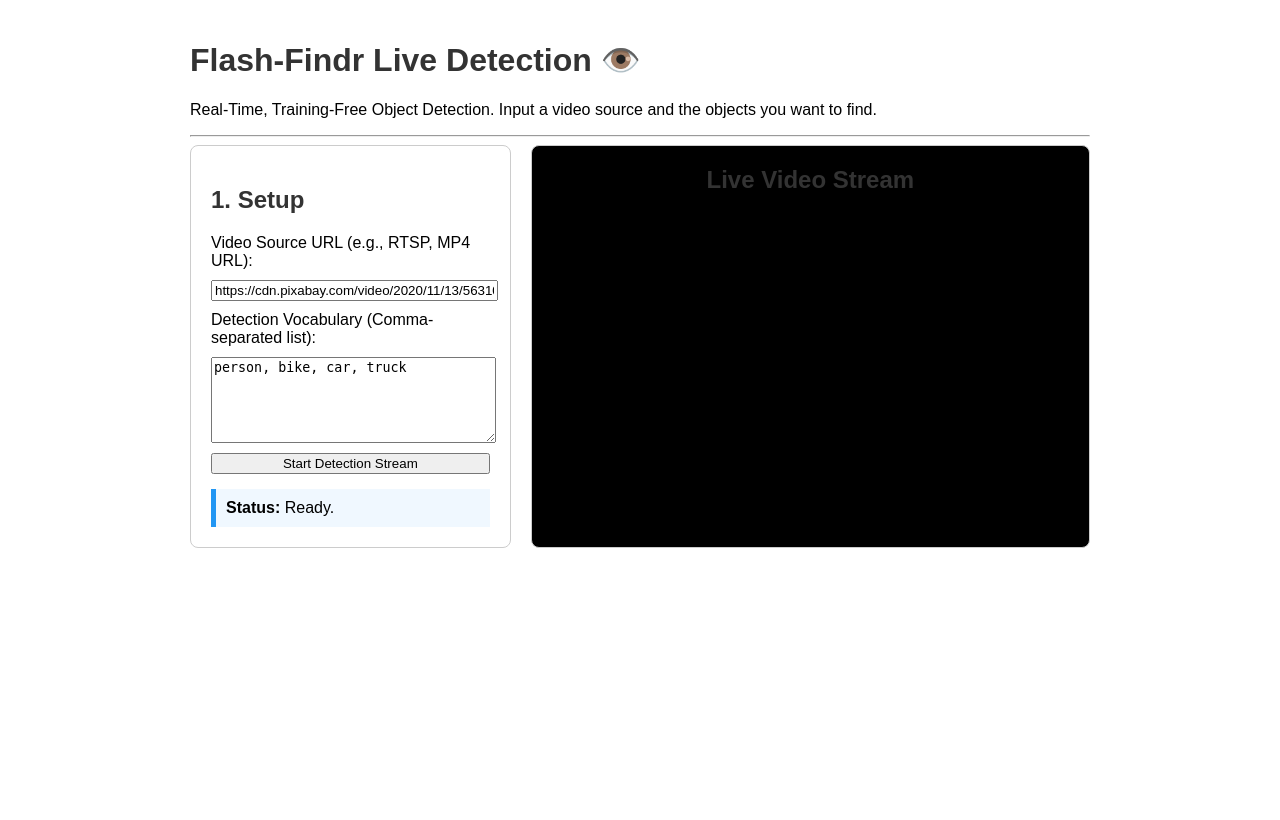
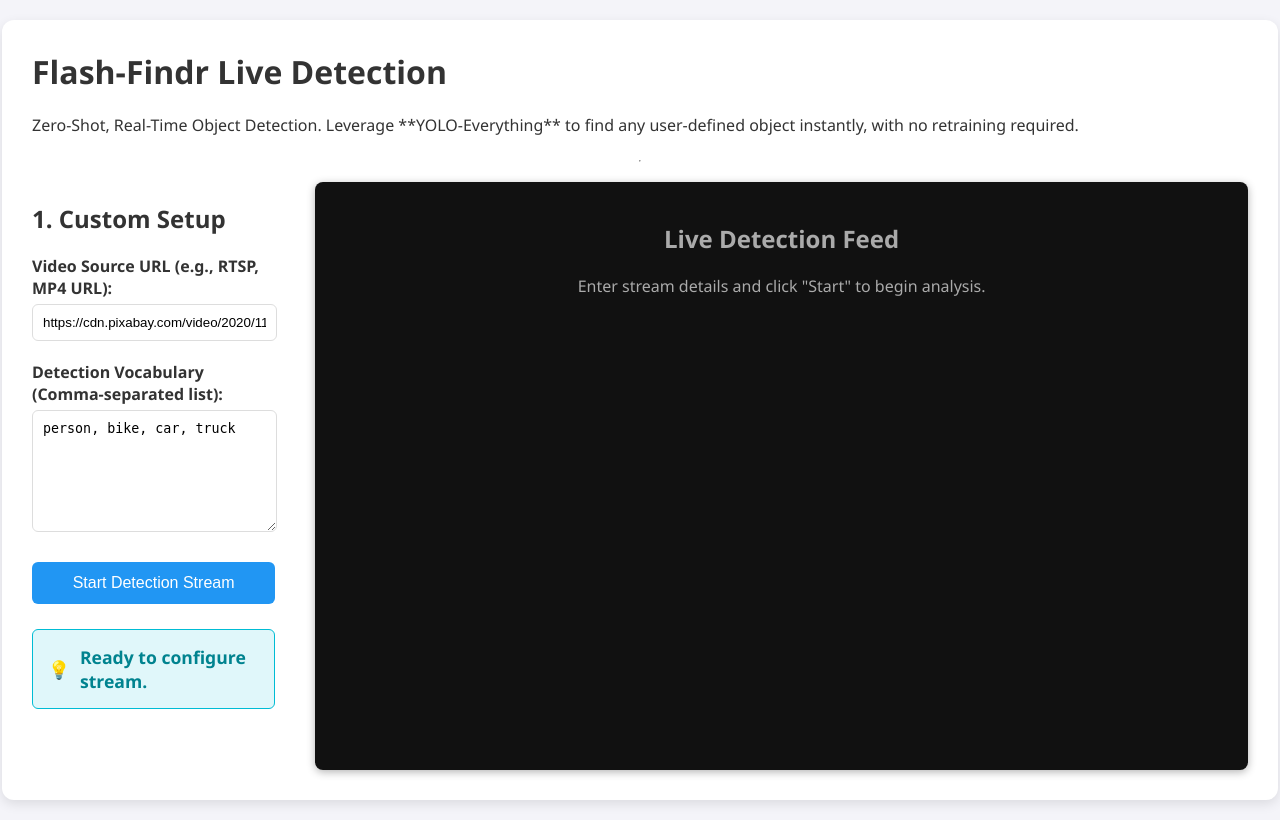
Before and after one commit to alicranck/Flash-Findr, a FastAPI app: page / in a window 1280 px wide. Before the commit the page ends 548 px from the top, so only its background shows below. Run offline with FastAPI, Linux system fonts and the light colour scheme.

Commit message:
frontend updates

```diff
--- /dev/null
+++ b/frontend/static/main.js
@@ -0,0 +1,67 @@
+// Get elements for easier access
+const form = document.getElementById('detection-form');
+const videoStreamImg = document.getElementById('video-stream');
+const startButton = document.getElementById('startButton');
+const statusBox = document.getElementById('status-box');
+const statusMessage = document.getElementById('status-message');
+const placeholderText = document.getElementById('placeholder-text');
+
+const apiUrl = "/stream/start";
+
+// Initial setup
+statusBox.className = 'status-box status-ready';
+
+// Function to update status with new style
+function updateStatus(message, state) {
+    statusMessage.textContent = message;
+    statusBox.className = 'status-box status-' + state;
+
+    // Update icon based on state
+    const icon = statusBox.querySelector('.status-icon');
+    if (state === 'live') icon.textContent = '🟢';
+    else if (state === 'ready') icon.textContent = '💡';
+    else if (state === 'pending') icon.textContent = '⏳';
+    else if (state === 'error') icon.textContent = '❌';
+}
+
+// --- Stream Error Handling ---
+videoStreamImg.onerror = function() {
+    updateStatus('ERROR: Stream failed or ended. Check video URL and FastAPI logs.', 'error');
+    startButton.disabled = false;
+    videoStreamImg.style.display = 'none';
+    placeholderText.style.display = 'block'; // Show placeholder again
+    videoStreamImg.src = "";
+};
+
+
+// --- Form Submission Logic ---
+form.addEventListener('submit', function(e) {
+    e.preventDefault();
+
+    const videoUrl = document.getElementById('videoUrl').value;
+    const classesText = document.getElementById('classes').value;
+    const classes = classesText.split(',').map(c => c.trim()).filter(c => c.length > 0);
+
+    if (classes.length === 0) {
+        updateStatus('ERROR: Please enter at least one detection class.', 'error');
+        return;
+    }
+
+    const classesTextJoined = classes.join(',');
+    const streamURL = `${apiUrl}?video_url=${encodeURIComponent(videoUrl)}&classes=${encodeURIComponent(classesTextJoined)}`;
+
+    // 1. Set PENDING status
+    updateStatus('Starting stream and compiling vocabulary...', 'pending');
+    startButton.disabled = true;
+    placeholderText.style.display = 'none'; // Hide placeholder
+
+    // 2. Set the stream source
+    videoStreamImg.src = streamURL;
+    videoStreamImg.style.display = 'block';
+
+    // 3. Set LIVE status after a short delay (allowing the backend time to start processing)
+    // Note: This is an *optimistic* update. The onerror handler catches true failure.
+    setTimeout(() => {
+        updateStatus('Stream LIVE! Detection running.', 'live');
+    }, 1000);
+});
--- /dev/null
+++ b/frontend/static/style.css
@@ -0,0 +1,164 @@
+/* --- Global Styles & Colors --- */
+:root {
+    --primary-color: #2196F3; /* Blue - for buttons/status */
+    --secondary-color: #f4f4f9; /* Light Gray - for background */
+    --border-color: #ddd;
+    --success-color: #4CAF50;
+    --error-color: #F44336;
+    --text-color: #333;
+}
+
+body {
+    font-family: 'Segoe UI', Tahoma, Geneva, Verdana, sans-serif;
+    background-color: var(--secondary-color);
+    color: var(--text-color);
+    margin: 0;
+    padding: 10px 0;
+    display: flex;
+    justify-content: center;
+    align-items: center;
+    min-height: 100vh;
+}
+
+/* --- Layout --- */
+.main-wrapper {
+    max-width: 95%;
+    width: 95%;
+    max-height: 90vh;
+    height: 90vh;
+    background-color: #fff;
+    padding: 30px;
+    border-radius: 12px;
+    box-shadow: 0 4px 12px rgba(0, 0, 0, 0.1);
+    display: flex;
+    flex-direction: column;
+}
+
+.container {
+    flex-grow: 1;
+    display: flex;
+    gap: 30px;
+    min-height: 0;
+}
+
+#control-panel {
+    /* restrict width to 20% of container */
+    flex: 0 0 20%;
+    padding: 0;
+    overflow-y: auto; /* Allows the setup panel to scroll if content is too long */
+    padding-right: 10px; /* Space for scrollbar */
+}
+
+/* New style for the video feed to fill its flexible space */
+#video-feed {
+    flex: 2;
+    background: #111;
+    border-radius: 8px;
+    overflow: hidden;
+    box-shadow: 0 2px 8px rgba(0, 0, 0, 0.3);
+    /* Ensure video feed container respects its parent's height */
+    height: 100%;
+    display: flex;
+    flex-direction: column;
+}
+
+#video-stream {
+    width: 100%;
+    /* NEW: Use flex-grow to make the video image fill the remaining space */
+    flex-grow: 1;
+    object-fit: contain; /* Ensures the video content scales correctly within its container */
+}
+
+/* Additional fix for the main header elements to ensure they don't take up too much vertical space */
+h1, p {
+    margin-top: 0;
+}
+hr {
+    margin-bottom: 20px;
+}
+
+/* --- Form & Input Elements --- */
+label {
+    display: block;
+    margin-top: 15px;
+    margin-bottom: 5px;
+    font-weight: 600;
+    color: var(--text-color);
+}
+
+input[type="text"], textarea {
+    display: block;
+    width: calc(100% - 20px);
+    padding: 10px;
+    border: 1px solid var(--border-color);
+    border-radius: 6px;
+    margin-bottom: 20px;
+    transition: border-color 0.3s;
+}
+input:focus, textarea:focus {
+    border-color: var(--primary-color);
+    outline: none;
+}
+
+textarea {
+    height: 100px;
+    resize: vertical;
+}
+
+button {
+    padding: 12px 20px;
+    background-color: var(--primary-color);
+    color: white;
+    border: none;
+    border-radius: 6px;
+    cursor: pointer;
+    font-size: 16px;
+    transition: background-color 0.3s, opacity 0.3s;
+    width: 100%;
+    margin-top: 10px;
+}
+
+button:hover:not(:disabled) {
+    background-color: #1a78c2;
+}
+
+button:disabled {
+    opacity: 0.6;
+    cursor: not-allowed;
+}
+
+/* --- Status Indicator (Modernized) --- */
+.status-box {
+    margin-top: 25px;
+    padding: 15px;
+    border-radius: 6px;
+    font-size: 1.1em;
+    font-weight: 600;
+    display: flex;
+    align-items: center;
+}
+
+.status-ready {
+    background-color: #e0f7fa;
+    border: 1px solid #00bcd4;
+    color: #00838f;
+}
+.status-live {
+    background-color: #e8f5e9;
+    border: 1px solid var(--success-color);
+    color: var(--success-color);
+}
+.status-error {
+    background-color: #ffebee;
+    border: 1px solid var(--error-color);
+    color: var(--error-color);
+}
+.status-pending {
+    background-color: #fff3e0;
+    border: 1px solid #ff9800;
+    color: #ef6c00;
+}
+
+.status-icon {
+    margin-right: 10px;
+}
--- a/frontend/templates/index.html
+++ b/frontend/templates/index.html
@@ -4,27 +4,17 @@
     <meta charset="UTF-8">
     <meta name="viewport" content="width=device-width, initial-scale=1.0">
     <title>{{ title }}</title>
-    <style>
-        body { font-family: sans-serif; max-width: 900px; margin: 0 auto; padding: 20px; }
-        .container { display: flex; gap: 20px; }
-        #control-panel { flex: 1; padding: 20px; border: 1px solid #ccc; border-radius: 8px; }
-        #video-feed { flex: 2; border: 1px solid #ccc; border-radius: 8px; background: #000; }
-        #video-stream { width: 100%; display: block; border-radius: 4px; }
-        label, input, textarea, button { display: block; width: 100%; margin-bottom: 10px; }
-        textarea { height: 80px; resize: vertical; }
-        h1, h2 { color: #333; }
-        .info { margin-top: 15px; padding: 10px; background-color: #f0f8ff; border-left: 5px solid #2196F3; }
-    </style>
+    <link rel="stylesheet" href="/static/style.css">
 </head>
 <body>
-
-    <h1>{{ title }} 👁️</h1>
-    <p>Real-Time, Training-Free Object Detection. Input a video source and the objects you want to find.</p>
+    <div class="main-wrapper">
+        <h1>{{ title }}</h1>
+        <p>Zero-Shot, Real-Time Object Detection. Leverage **YOLO-Everything** to find any user-defined object instantly, with no retraining required.</p>
         <hr>
 
         <div class="container">
             <div id="control-panel">
-            <h2>1. Setup</h2>
+                <h2>1. Custom Setup</h2>
                 <form id="detection-form">
                     <label for="videoUrl">Video Source URL (e.g., RTSP, MP4 URL):</label>
                     <input type="text" id="videoUrl" name="videoUrl"
@@ -39,44 +29,22 @@
                     <button type="submit" id="startButton">Start Detection Stream</button>
                 </form>
 
-            <div class="info">
-                <strong>Status:</strong> <span id="status-message">Ready.</span>
+                <div id="status-box" class="status-box status-ready">
+                    <span class="status-icon">💡</span>
+                    <span id="status-message">Ready to configure stream.</span>
                 </div>
+
             </div>
 
             <div id="video-feed">
-            <h2 style="text-align: center;">Live Video Stream</h2>
-            <img id="video-stream" src="" alt="Video Feed Loading..." style="display: none;">
+                <div style="text-align: center; color: #aaa; padding: 20px;">
+                    <h2>Live Detection Feed</h2>
+                    <p id="placeholder-text">Enter stream details and click "Start" to begin analysis.</p>
+                </div>
+                <img id="video-stream" src="" alt="Live Stream" style="display: none;">
             </div>
         </div>
-
-    <script>
-        document.getElementById('detection-form').addEventListener('submit', function(e) {
-            e.preventDefault();
-
-            const videoUrl = document.getElementById('videoUrl').value;
-            const classesText = document.getElementById('classes').value;
-            const classes = classesText.split(',').map(c => c.trim()).filter(c => c.length > 0);
-
-            const videoStreamImg = document.getElementById('video-stream');
-            const startButton = document.getElementById('startButton');
-            const statusMessage = document.getElementById('status-message');
-
-            const apiUrl = "/stream/start";
-            const classesTextJoined = classes.join(',');
-
-            const streamURL = `${apiUrl}?video_url=${encodeURIComponent(videoUrl)}&classes=${encodeURIComponent(classesTextJoined)}`;
-
-            videoStreamImg.src = streamURL;
-            videoStreamImg.style.display = 'block';
-
-            statusMessage.textContent = 'Stream request sent. Checking feed...';
-            startButton.disabled = true;
-
-            setTimeout(() => {
-                statusMessage.textContent = 'Stream live (refresh page to stop/reset).';
-            }, 2000);
-                    });
-    </script>
+    </div>
+    <script src="/static/main.js"></script>
 </body>
 </html>
```
Lines whose indentation alone changed are shown as unchanged.
